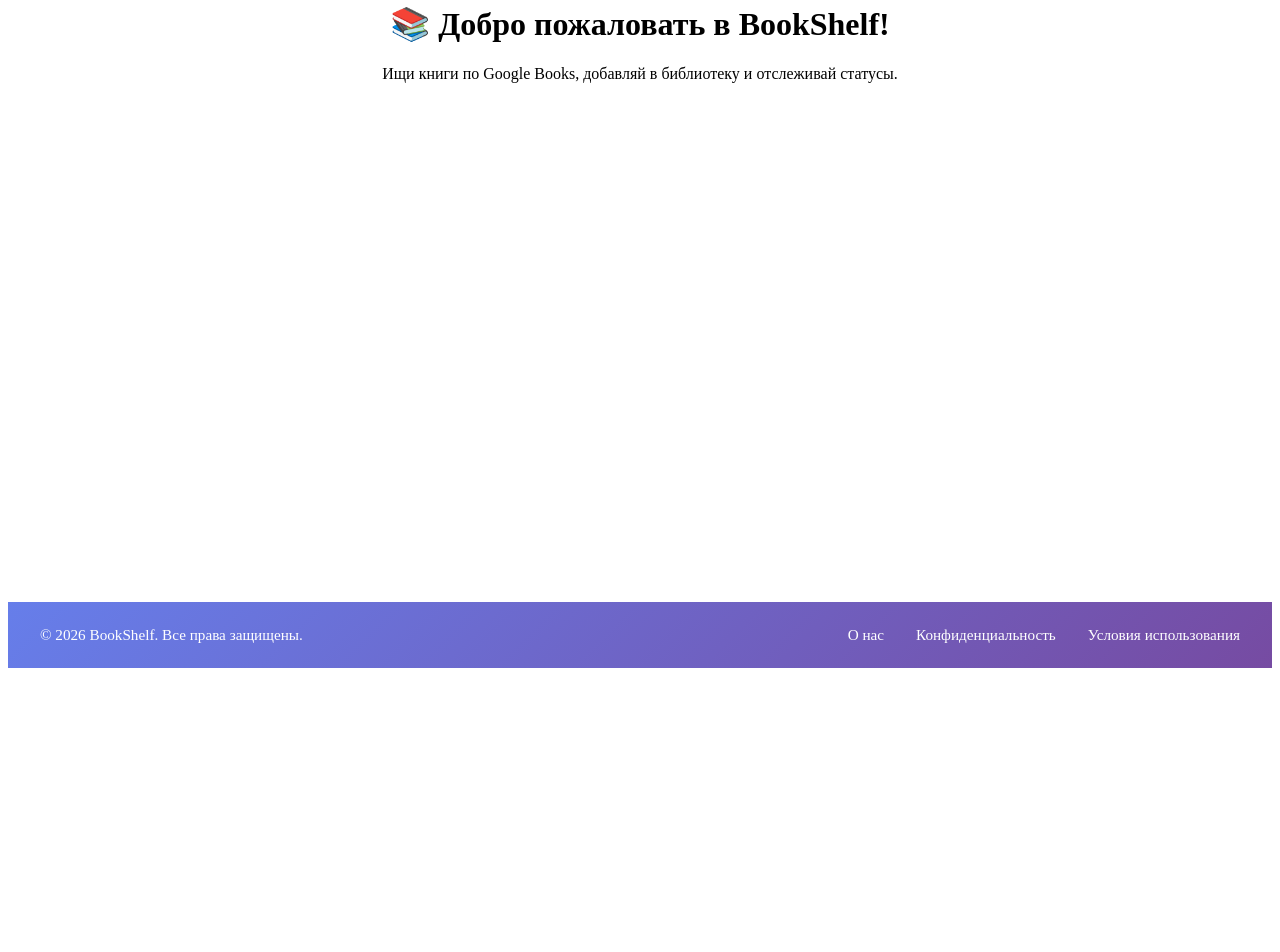
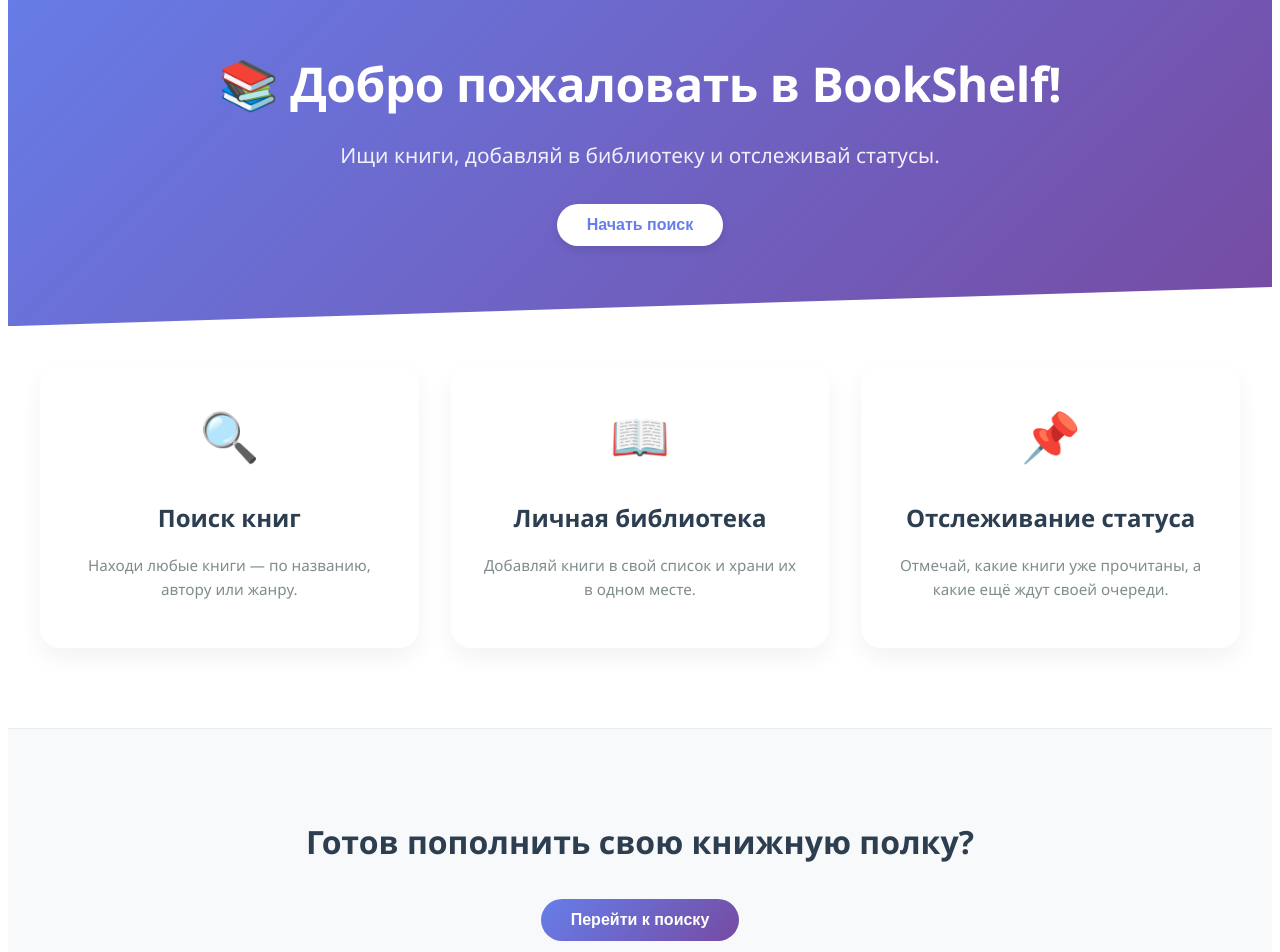
Before and after one commit to artemychych/bookshelf-project, a React app in the folder frontend/: page / in a window 1280 px wide. Shown: the part 140-1092 px from the top of the page. Before the commit the page ends 816 px from the top, so only its background shows below. Built offline with nearby package versions, Linux system fonts and the light colour scheme; sample sign-in values are in the browser's storage; the HTML template or start-up script is replaced by a standard one.

Commit message:
Home Page Update
Home Page Update

```diff
--- /dev/null
+++ b/frontend/src/pages/HomePage.css
@@ -0,0 +1,131 @@
+.homepage {
+  font-family: 'Segoe UI', Tahoma, Geneva, Verdana, sans-serif;
+  color: #2c3e50;
+  line-height: 1.6;
+}
+
+/* Hero section */
+.hero {
+  text-align: center;
+  padding: 80px 20px;
+  background: linear-gradient(135deg, #667eea 0%, #764ba2 100%);
+  color: white;
+  clip-path: polygon(0 0, 100% 0, 100% 90%, 0 100%);
+  margin-bottom: 40px;
+}
+
+.hero h1 {
+  font-size: 3rem;
+  margin-bottom: 1rem;
+  font-weight: 700;
+  letter-spacing: -0.5px;
+}
+
+.hero p {
+  font-size: 1.3rem;
+  max-width: 600px;
+  margin: 0 auto 2rem;
+  opacity: 0.9;
+}
+
+.hero .btn-primary {
+  background: white;
+  color: #667eea;
+  border: none;
+  padding: 12px 30px;
+  font-size: 1rem;
+  font-weight: 600;
+  border-radius: 50px;
+  cursor: pointer;
+  transition: transform 0.2s, box-shadow 0.2s;
+  box-shadow: 0 4px 10px rgba(0, 0, 0, 0.1);
+}
+
+.hero .btn-primary:hover {
+  transform: translateY(-2px);
+  box-shadow: 0 8px 20px rgba(0, 0, 0, 0.15);
+}
+
+/* Features section */
+.features {
+  max-width: 1200px;
+  margin: 0 auto;
+  padding: 0 20px 60px;
+  display: grid;
+  grid-template-columns: repeat(auto-fit, minmax(280px, 1fr));
+  gap: 2rem;
+}
+
+.feature-card {
+  background: white;
+  border-radius: 20px;
+  padding: 2rem;
+  text-align: center;
+  box-shadow: 0 10px 25px rgba(0, 0, 0, 0.05);
+  transition: transform 0.3s, box-shadow 0.3s;
+}
+
+.feature-card:hover {
+  transform: translateY(-8px);
+  box-shadow: 0 20px 35px rgba(0, 0, 0, 0.1);
+}
+
+.feature-icon {
+  font-size: 3rem;
+  margin-bottom: 1rem;
+}
+
+.feature-card h3 {
+  font-size: 1.5rem;
+  margin-bottom: 0.75rem;
+  color: #2c3e50;
+}
+
+.feature-card p {
+  color: #7f8c8d;
+  font-size: 0.95rem;
+}
+
+/* Call to action */
+.cta {
+  background: #f8f9fa;
+  text-align: center;
+  padding: 60px 20px;
+  margin-top: 20px;
+  border-top: 1px solid #e9ecef;
+}
+
+.cta h2 {
+  font-size: 2rem;
+  margin-bottom: 1rem;
+}
+
+.cta .btn-secondary {
+  background: linear-gradient(135deg, #667eea, #764ba2);
+  color: white;
+  border: none;
+  padding: 12px 30px;
+  font-size: 1rem;
+  font-weight: 600;
+  border-radius: 50px;
+  cursor: pointer;
+  transition: opacity 0.2s, transform 0.2s;
+  margin-top: 1rem;
+}
+
+.cta .btn-secondary:hover {
+  opacity: 0.9;
+  transform: translateY(-2px);
+}
+
+@media (max-width: 768px) {
+  .hero h1 {
+    font-size: 2rem;
+  }
+  .hero p {
+    font-size: 1rem;
+  }
+  .features {
+    gap: 1.5rem;
+  }
+}
--- a/frontend/src/pages/HomePage.jsx
+++ b/frontend/src/pages/HomePage.jsx
@@ -1,8 +1,40 @@
+import './HomePage.css';
+
 const HomePage = () => {
   return (
-    <div style={{ textAlign: 'center', padding: '50px 20px' }}>
-      <h1>📚 Добро пожаловать в BookShelf!</h1>
-      <p>Ищи книги по Google Books, добавляй в библиотеку и отслеживай статусы.</p>
+    <div className="homepage">
+      <div className="hero">
+        <h1>📚 Добро пожаловать в BookShelf!</h1>
+        <p>Ищи книги, добавляй в библиотеку и отслеживай статусы.</p>
+        <button className="btn-primary" onClick={() => window.location.href = '/books'}>
+          Начать поиск
+        </button>
+      </div>
+
+      <div className="features">
+        <div className="feature-card">
+          <div className="feature-icon">🔍</div>
+          <h3>Поиск книг</h3>
+          <p>Находи любые книги — по названию, автору или жанру.</p>
+        </div>
+        <div className="feature-card">
+          <div className="feature-icon">📖</div>
+          <h3>Личная библиотека</h3>
+          <p>Добавляй книги в свой список и храни их в одном месте.</p>
+        </div>
+        <div className="feature-card">
+          <div className="feature-icon">📌</div>
+          <h3>Отслеживание статуса</h3>
+          <p>Отмечай, какие книги уже прочитаны, а какие ещё ждут своей очереди.</p>
+        </div>
+      </div>
+
+      <div className="cta">
+        <h2>Готов пополнить свою книжную полку?</h2>
+        <button className="btn-secondary" onClick={() => window.location.href = '/books'}>
+          Перейти к поиску
+        </button>
+      </div>
     </div>
   );
 };
```
